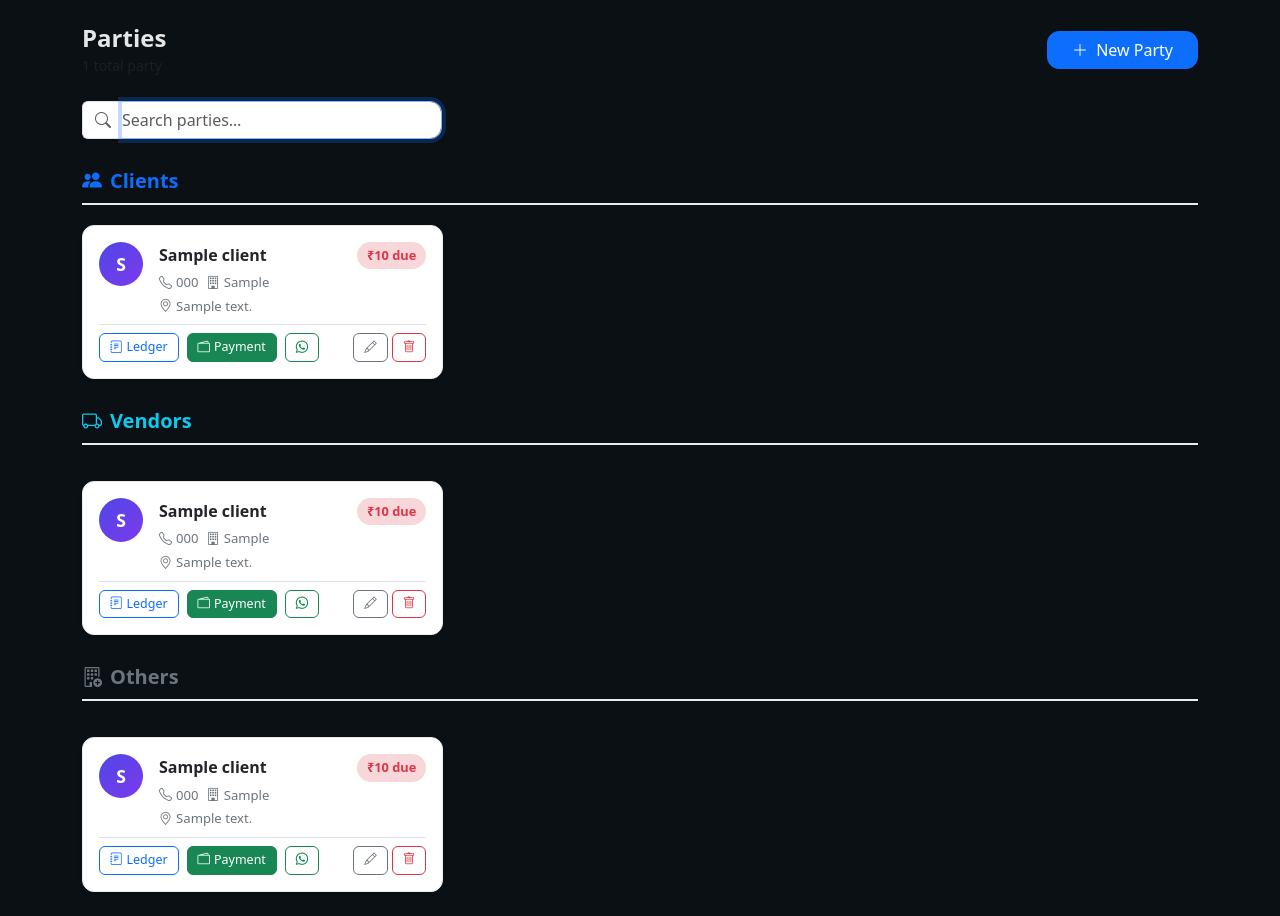
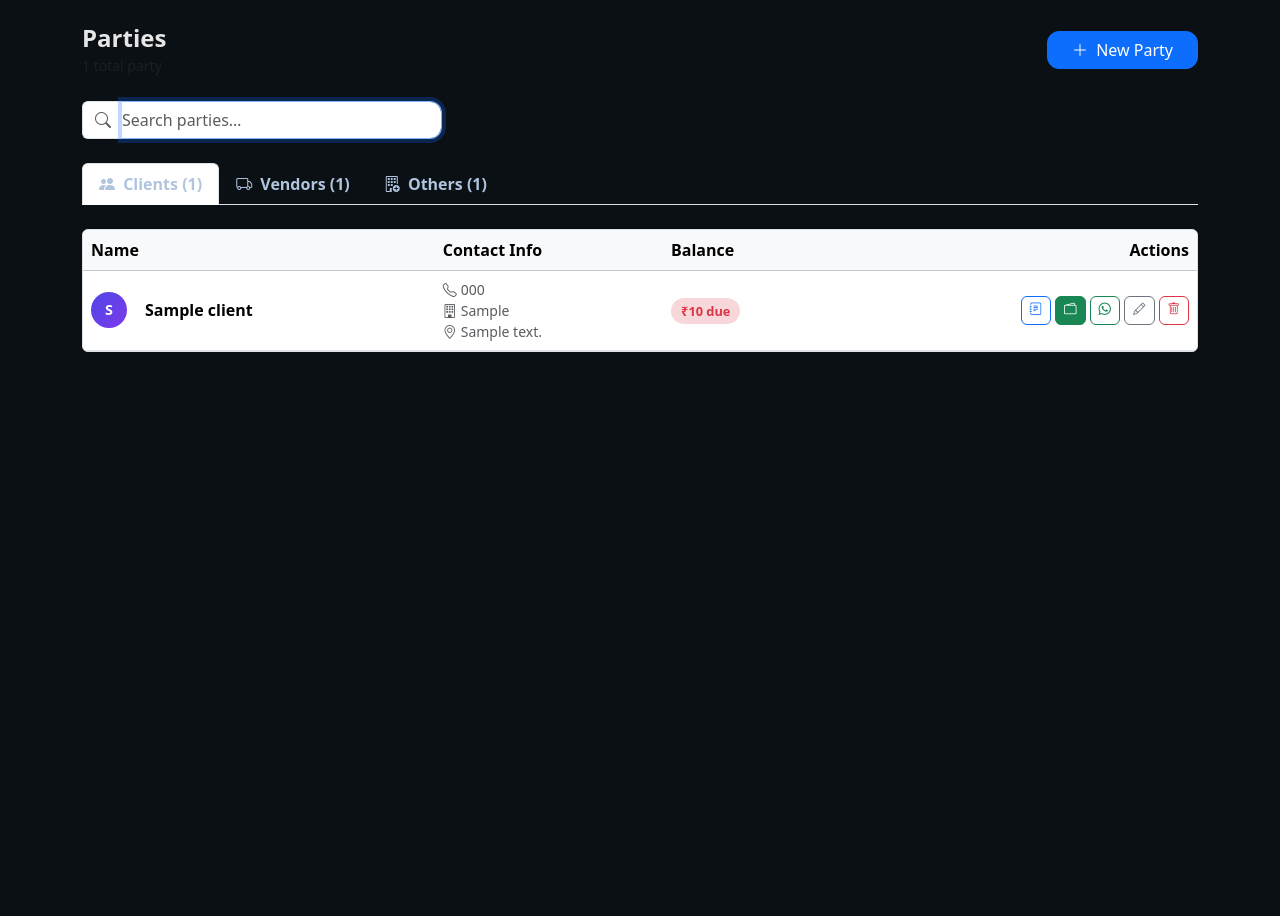
Before and after one commit to yash755/mayachem, a Flask app: page /clients in a window 1280 px wide. Shown: the part 159-1075 px from the top of the page. After the commit the page ends 511 px from the top, so only its background shows below. Run offline with Flask 3, Linux system fonts and the light colour scheme; the visitor is signed in with stand-in values (Sample User, id 1); tables that the repository leaves empty hold one stand-in row (values such as "Sample post"); some libraries are stand-ins or nearby versions.

Commit message:
style: Refactor clients list to use table list-view and tabbed sections

```diff
--- a/templates/clients_list.html
+++ b/templates/clients_list.html
@@ -2,27 +2,19 @@
 {% block content %}
 
 <style>
-  .client-card {
-    transition: transform 0.15s ease, box-shadow 0.15s ease;
-    border-radius: 12px;
-    border: 1px solid #e9ecef;
-  }
-  .client-card:hover {
-    transform: translateY(-2px);
-    box-shadow: 0 6px 20px rgba(0,0,0,0.1) !important;
-  }
   .client-avatar {
-    width: 44px;
-    height: 44px;
+    width: 36px;
+    height: 36px;
     border-radius: 50%;
-    display: flex;
+    display: inline-flex;
     align-items: center;
     justify-content: center;
-    font-size: 1.1rem;
+    font-size: 0.9rem;
     font-weight: 700;
     flex-shrink: 0;
     background: linear-gradient(135deg, #4f46e5, #7c3aed);
     color: white;
+    margin-right: 10px;
   }
   .balance-badge {
     font-size: 0.8rem;
@@ -32,15 +24,13 @@
   }
   .action-btn {
     font-size: 0.78rem;
-    padding: 4px 10px;
+    padding: 4px 8px;
     border-radius: 6px;
     font-weight: 500;
     white-space: nowrap;
   }
   .search-box { max-width: 360px; }
-  .client-meta { font-size: 0.82rem; color: #6c757d; }
   .no-clients { padding: 60px 0; }
-  .section-title { font-weight: 700; border-bottom: 2px solid #e9ecef; padding-bottom: 10px; margin-top: 30px; margin-bottom: 20px; }
 </style>
 
 <!-- Header -->
@@ -65,78 +55,81 @@
   </div>
 </div>
 
-{% macro render_party(c, balance) %}
-  <div class="col client-col" data-name="{{ c.name | lower }}">
-    <div class="card client-card shadow-sm h-100 p-3">
-      <!-- Name + avatar + balance -->
-      <div class="d-flex align-items-start gap-3 mb-2">
+{% macro render_party_table(parties, balances) %}
+<div class="table-responsive bg-white rounded shadow-sm border">
+  <table class="table table-hover align-middle mb-0 party-table">
+    <thead class="table-light">
+      <tr>
+        <th>Name</th>
+        <th>Contact Info</th>
+        <th>Balance</th>
+        <th class="text-end">Actions</th>
+      </tr>
+    </thead>
+    <tbody>
+      {% for c in parties %}
+      {% set balance = balances.get(c.id, 0) %}
+      <tr class="party-row" data-name="{{ c.name | lower }}">
+        <td>
+          <div class="d-flex align-items-center">
             <div class="client-avatar">{{ c.name[0] | upper }}</div>
-        <div class="flex-grow-1 min-w-0">
-          <div class="d-flex align-items-center justify-content-between flex-wrap gap-1">
-            <h6 class="mb-0 fw-bold text-truncate" style="max-width: 200px;" title="{{ c.name }}">{{ c.name }}</h6>
-
+            <div>
+              <div class="fw-bold">{{ c.name }}</div>
               {% if not c.is_active %}
-              <span class="badge bg-secondary">Inactive</span>
+                <span class="badge bg-secondary" style="font-size: 0.65rem;">Inactive</span>
               {% endif %}
-
+            </div>
+          </div>
+        </td>
+        <td>
+          {% if c.phone %}<div class="text-muted small"><i class="bi bi-telephone me-1"></i>{{ c.phone }}</div>{% endif %}
+          {% if c.gst %}<div class="text-muted small"><i class="bi bi-building me-1"></i>{{ c.gst }}</div>{% endif %}
+          {% if c.address %}<div class="text-muted small text-truncate" style="max-width:200px;" title="{{ c.address }}"><i class="bi bi-geo-alt me-1"></i>{{ c.address }}</div>{% endif %}
+        </td>
+        <td>
           {% if balance > 0 %}
             <span class="balance-badge bg-danger-subtle text-danger">₹{{ "{:,.0f}".format(balance) }} due</span>
           {% elif balance < 0 %}
-              <span class="balance-badge bg-success-subtle text-success">₹{{ "{:,.0f}".format(balance|abs) }} advance</span>
+            <span class="balance-badge bg-success-subtle text-success">₹{{ "{:,.0f}".format(balance|abs) }} adv</span>
           {% else %}
             <span class="balance-badge bg-success-subtle text-success">Settled</span>
           {% endif %}
-          </div>
-
-          <!-- Meta -->
-          <div class="client-meta mt-1 d-flex flex-wrap gap-2">
-            {% if c.phone %}
-            <span><i class="bi bi-telephone me-1"></i>{{ c.phone }}</span>
-            {% endif %}
-            {% if c.gst %}
-            <span><i class="bi bi-building me-1"></i>{{ c.gst }}</span>
-            {% endif %}
-          </div>
-          {% if c.address %}
-          <div class="client-meta text-truncate mt-1" title="{{ c.address }}">
-            <i class="bi bi-geo-alt me-1"></i>{{ c.address }}
-          </div>
-          {% endif %}
-        </div>
-      </div>
-
-      <!-- Action buttons -->
-      <div class="d-flex flex-wrap gap-2 mt-auto pt-2 border-top">
-        <a class="action-btn btn btn-outline-primary" href="{{ url_for('party_ledger', party_type='client', name=c.name) }}">
-          <i class="bi bi-journal-text me-1"></i>Ledger
+        </td>
+        <td class="text-end">
+          <div class="d-flex justify-content-end gap-1">
+            <a class="action-btn btn btn-outline-primary" href="{{ url_for('party_ledger', party_type='client', name=c.name) }}" title="Ledger">
+              <i class="bi bi-journal-text"></i>
             </a>
-        <a class="action-btn btn btn-success text-white" href="{{ url_for('add_client_collection', client_id=c.id) }}">
-          <i class="bi bi-wallet2 me-1"></i>Payment
+            <a class="action-btn btn btn-success text-white" href="{{ url_for('add_client_collection', client_id=c.id) }}" title="Payment">
+              <i class="bi bi-wallet2"></i>
             </a>
             {% if c.phone %}
-        <a class="action-btn btn btn-outline-success"
-           href="https://wa.me/{{ c.phone }}?text=Hello%20{{ c.name }}%2C%20this%20is%20from%20Maya%20Chemicals."
-           target="_blank" title="WhatsApp">
+            <a class="action-btn btn btn-outline-success" href="https://wa.me/{{ c.phone }}?text=Hello%20{{ c.name }}%2C%20this%20is%20from%20Maya%20Chemicals." target="_blank" title="WhatsApp">
               <i class="bi bi-whatsapp"></i>
             </a>
             {% endif %}
-        <div class="ms-auto d-flex gap-1">
             <a class="action-btn btn btn-outline-secondary" href="{{ url_for('clients_form', client_id=c.id) }}" title="Edit">
               <i class="bi bi-pencil"></i>
             </a>
-          <form method="post" action="{{ url_for('clients_delete', client_id=c.id) }}"
-                onsubmit="return confirm('Delete {{ c.name }}?');" class="d-inline">
+            <form method="post" action="{{ url_for('clients_delete', client_id=c.id) }}" onsubmit="return confirm('Delete {{ c.name }}?');" class="d-inline">
               <button class="action-btn btn btn-outline-danger" title="Delete">
                 <i class="bi bi-trash"></i>
               </button>
             </form>
           </div>
-      </div>
-    </div>
+        </td>
+      </tr>
+      {% endfor %}
+      {% if not parties %}
+      <tr>
+        <td colspan="4" class="text-center text-muted py-4">No parties in this section.</td>
+      </tr>
+      {% endif %}
+    </tbody>
+  </table>
 </div>
 {% endmacro %}
 
-<!-- Cards Grid -->
 {% if rows %}
 
 {% set clients = [] %}
@@ -150,32 +143,35 @@
   {% if not r.is_client and not r.is_vendor and not r.is_other %}{% set _ = others.append(r) %}{% endif %}
 {% endfor %}
 
-{% if clients %}
-<h5 class="section-title text-primary"><i class="bi bi-people-fill me-2"></i>Clients</h5>
-<div class="row row-cols-1 row-cols-md-2 row-cols-xl-3 g-3 align-items-stretch">
-  {% for c in clients %}
-    {{ render_party(c, balances.get(c.id, 0)) }}
-  {% endfor %}
+<ul class="nav nav-tabs mb-4" id="partyTabs" role="tablist">
+  <li class="nav-item" role="presentation">
+    <button class="nav-link active fw-bold text-primary" id="clients-tab" data-bs-toggle="tab" data-bs-target="#clients" type="button" role="tab">
+      <i class="bi bi-people-fill me-1"></i> Clients ({{ clients|length }})
+    </button>
+  </li>
+  <li class="nav-item" role="presentation">
+    <button class="nav-link fw-bold text-info" id="vendors-tab" data-bs-toggle="tab" data-bs-target="#vendors" type="button" role="tab">
+      <i class="bi bi-truck me-1"></i> Vendors ({{ vendors|length }})
+    </button>
+  </li>
+  <li class="nav-item" role="presentation">
+    <button class="nav-link fw-bold text-secondary" id="others-tab" data-bs-toggle="tab" data-bs-target="#others" type="button" role="tab">
+      <i class="bi bi-building-add me-1"></i> Others ({{ others|length }})
+    </button>
+  </li>
+</ul>
+
+<div class="tab-content" id="partyTabsContent">
+  <div class="tab-pane fade show active" id="clients" role="tabpanel">
+    {{ render_party_table(clients, balances) }}
   </div>
-{% endif %}
-
-{% if vendors %}
-<h5 class="section-title text-info"><i class="bi bi-truck me-2"></i>Vendors</h5>
-<div class="row row-cols-1 row-cols-md-2 row-cols-xl-3 g-3 align-items-stretch mt-2">
-  {% for c in vendors %}
-    {{ render_party(c, balances.get(c.id, 0)) }}
-  {% endfor %}
+  <div class="tab-pane fade" id="vendors" role="tabpanel">
+    {{ render_party_table(vendors, balances) }}
   </div>
-{% endif %}
-
-{% if others %}
-<h5 class="section-title text-secondary"><i class="bi bi-building-add me-2"></i>Others</h5>
-<div class="row row-cols-1 row-cols-md-2 row-cols-xl-3 g-3 align-items-stretch mt-2">
-  {% for c in others %}
-    {{ render_party(c, balances.get(c.id, 0)) }}
-  {% endfor %}
+  <div class="tab-pane fade" id="others" role="tabpanel">
+    {{ render_party_table(others, balances) }}
   </div>
-{% endif %}
+</div>
 
 <!-- No results -->
 <div id="no-results" class="text-center text-muted no-clients" style="display:none;">
@@ -197,12 +193,12 @@ document.addEventListener('DOMContentLoaded', function () {
 
   search.addEventListener('input', function () {
     const q = this.value.toLowerCase().trim();
-    const cols = document.querySelectorAll('.client-col');
+    const rows = document.querySelectorAll('.party-row');
     let visible = 0;
-    cols.forEach(col => {
-      const name = col.dataset.name || '';
+    rows.forEach(row => {
+      const name = row.dataset.name || '';
       const show = !q || name.includes(q);
-      col.classList.toggle('d-none', !show);
+      row.style.display = show ? '' : 'none';
       if (show) visible++;
     });
     const noRes = document.getElementById('no-results');
```
Lines whose indentation alone changed are shown as unchanged.
